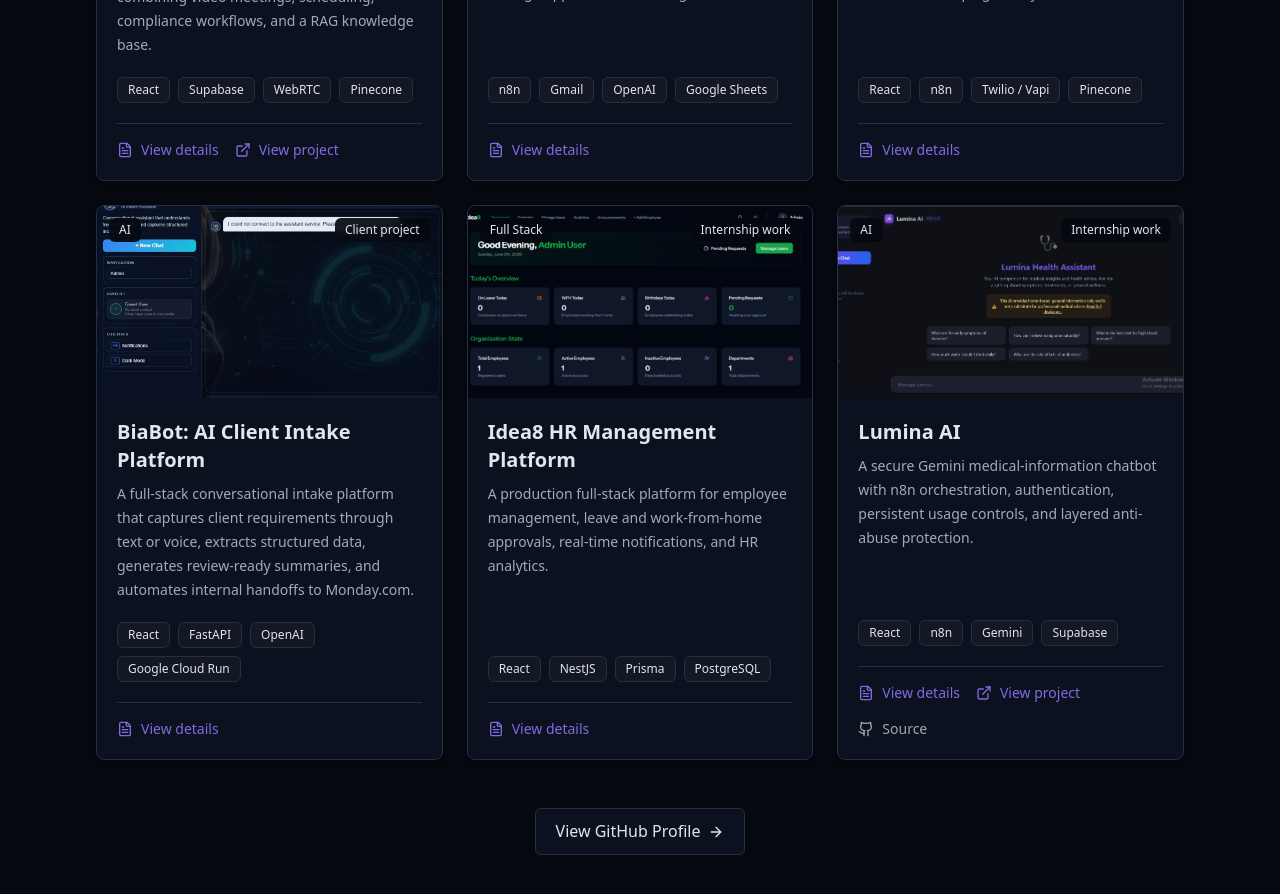
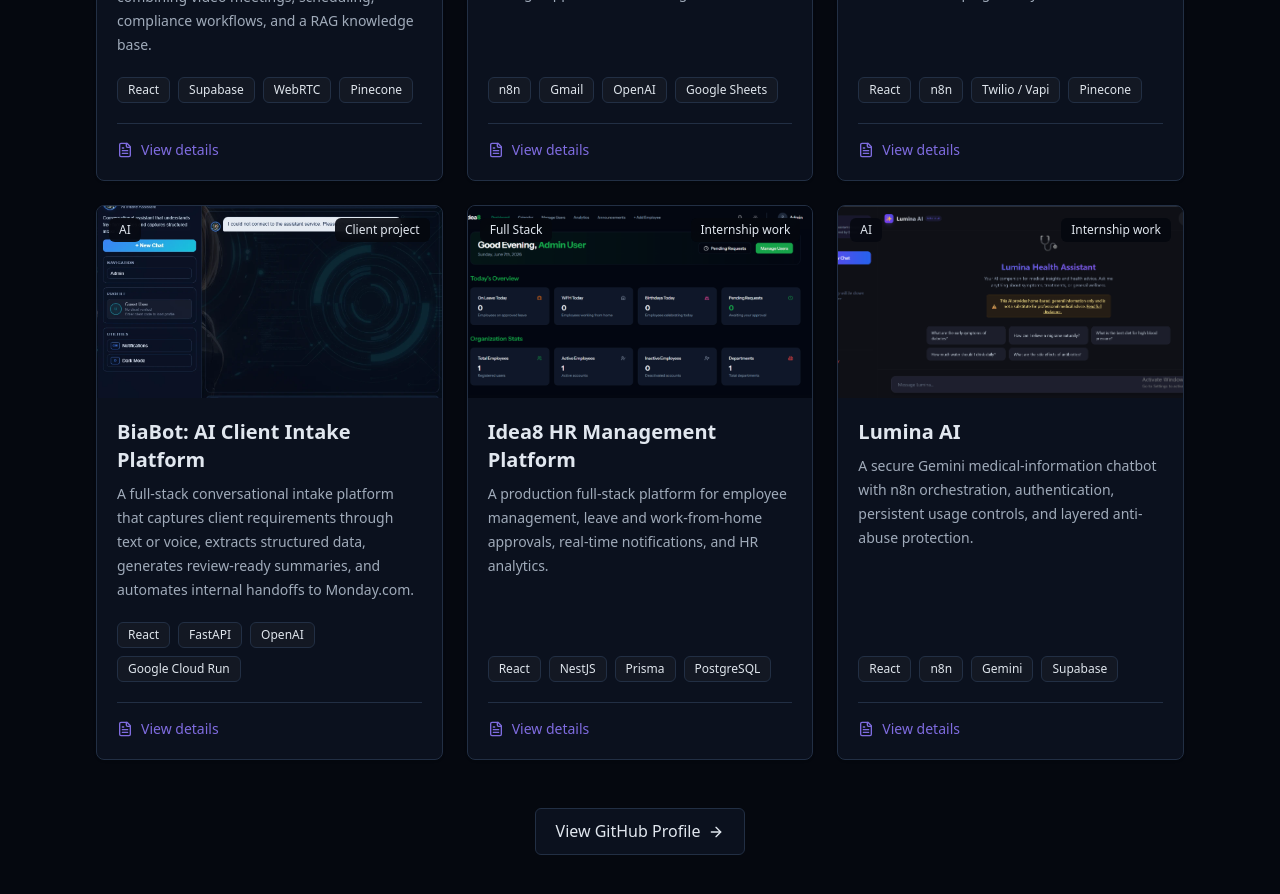
Before and after one commit to UdaraChamidu/My-Portfolio, a React (Vite) app: page / in a window 1280 px wide. Shown: the part 2420-3314 px from the top of the page. Built offline with nearby package versions, Linux system fonts and the light colour scheme.

Commit message:
updeted the projects

```diff
--- a/src/components/ProjectDetailsModal.jsx
+++ b/src/components/ProjectDetailsModal.jsx
@@ -150,7 +150,7 @@ export const ProjectDetailsModal = ({ project, onClose }) => {
                   <img
                     src={image.src}
                     alt={image.alt}
-                    className="aspect-video w-full object-cover object-top"
+                    className="aspect-video w-full bg-secondary/20 object-contain"
                     loading="lazy"
                     width="1280"
                     height="720"
--- a/src/components/ProjectsSection.jsx
+++ b/src/components/ProjectsSection.jsx
@@ -460,7 +460,8 @@ export const ProjectsSection = () => {
                         View details
                       </button>
                     )}
-                    {caseStudiesPublic &&
+                    {!projectDetails[project.id] &&
+                      caseStudiesPublic &&
                       featuredCaseStudyIds.includes(project.id) && (
                       <Link
                         to={`/projects/${project.id}`}
@@ -470,7 +471,7 @@ export const ProjectsSection = () => {
                         View case study
                       </Link>
                       )}
-                    {project.demoUrl && (
+                    {!projectDetails[project.id] && project.demoUrl && (
                       <a
                         href={project.demoUrl}
                         target="_blank"
@@ -481,7 +482,7 @@ export const ProjectsSection = () => {
                         View project
                       </a>
                     )}
-                    {project.githubUrl && (
+                    {!projectDetails[project.id] && project.githubUrl && (
                       <a
                         href={project.githubUrl}
                         target="_blank"
```
